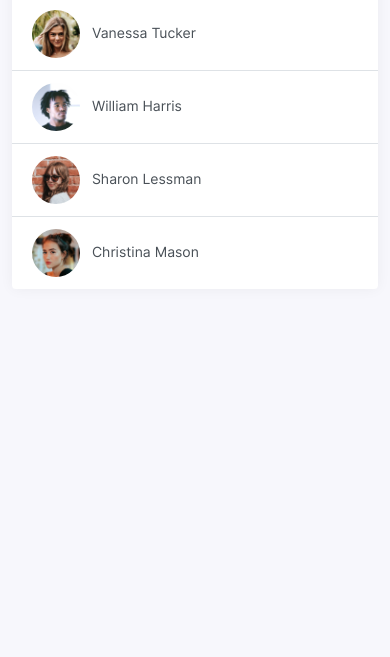
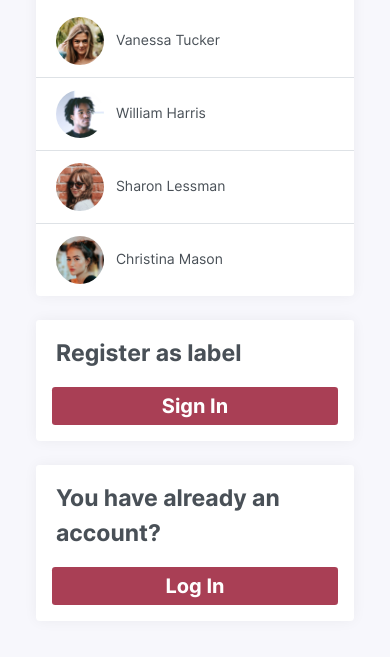
Before and after one commit to leZayn/m120_labely, a plain HTML site: page labely/index.html in a window 390 px wide. Shown: the part 704-1361 px from the top of the page. Before the commit the page ends 1017 px from the top, so only its background shows below. Drawn offline with Linux system fonts and the light colour scheme.

Commit message:
Changes index.html

```diff
--- a/labely/css/style.css
+++ b/labely/css/style.css
@@ -1,7 +1,54 @@
+.myRegisterButton {
+    font-weight: bold;
+    font-size: 20px;
+    margin-left: 5%;
+    margin-right: 5%;
+    color: #FFFF;
+    background-color: #A93F55;
+    border-style: none;
+}
 
-.suggested-labels-title {
+.myRegisterButton:focus {
+    background-color: #F2545B;
+}
+
+.myRegisterButton:hover {
+    background-color: #F2545B;
+}
+
+.myAlreadyAccountButton {
+    font-weight: bold;
+    font-size: 20px;
+    margin-left: 5%;
+    margin-right: 5%;
+    color: #FFFF;
+    background-color: #A93F55;
+    border-style: none;
+}
+
+.myAlreadyAccountButton:focus {
+    background-color: #F2545B;
+}
+
+.myAlreadyAccountButton:hover {
+    background-color: #F2545B;
+}
+
+.labels-title {
     text-align: center;
     font-size: 30px;
+    font-weight: bold;
+}
+
+.already-account-title {
+    text-align: left;
+    font-size: 23px;
+    font-weight: bold;
+}
+
+.register-title {
+    text-align: left;
+    font-size: 23px;
     font-weight: bold;
 }
 
@@ -17,15 +64,10 @@
 }
 
 .myRedButton {
-    color: #FFFF ;
+    color: #FFFF;
     background-color: #A93F55;
     border-style: none;
 }
-
-
-.myRedButton:focus{background-color:#F2545B;}
-.myRedButton:hover{background-color:#F2545B;}
-.ownBadge{background-color:#A93F55 !important;}
 
 .myRedButton:focus {
     background-color: #F2545B;
@@ -33,6 +75,10 @@
 
 .myRedButton:hover {
     background-color: #F2545B;
+}
+
+.ownBadge {
+    background-color: #A93F55 !important;
 }
 
 .mySearchButton {
@@ -49,3 +95,7 @@
 .mySearchButton:hover {
     background-color: #F2545B;
 }
+
+.h-10 {
+    height: 13.95%;
+}
--- a/labely/index.html
+++ b/labely/index.html
@@ -41,16 +41,19 @@
                 </div>
             </nav>
 
+            <main class="content">
+                <div class="container-fluid p-0">
                     <div class="container">
                         <div class="row">
-                    <div class="col-sm-8">
+                            <div class="col-md-8 col-xl-8">
                                 <div class="card flex-fill w-100">
-                            <img src="img/labely-with-slogan.jpeg" alt="labely" class="img-fluid labely-logo"/>
+                                    <img src="img/labely-with-slogan.jpeg" alt="labely" class="img-fluid labely-logo" />
                                 </div>
                                 <div class="card flex-fill w-100">
                                     <form class="pr-3">
                                         <div class="input-group input-group-navbar">
-                                    <input type="text" class="form-control" placeholder="Search…" aria-label="Search">
+                                            <input type="text" class="form-control" placeholder="Search…"
+                                                aria-label="Search">
                                             <button class="btn" type="button">
                                                 <i class="align-middle" data-feather="search"></i>
                                             </button>
@@ -71,38 +74,57 @@
                                     </div>
                                 </div>
                             </div>
-                    <div class="col-sm-4">
+                            <div class="col-md-4 col-xl-4">
                                 <div class="card flex-fill w-100">
-                            <p class="suggested-labels-title">suggested labels</p>
+                                    <p class="labels-title">suggested labels</p>
                                     <table class="table table-hover suggested-label">
                                         <tbody>
                                             <tr>
                                                 <td>
-                                            <img src="img/avatars/avatar-5.jpg" width="48" height="48" class="rounded-circle mr-2" alt="Avatar"> Vanessa Tucker
+                                                    <img src="img/avatars/avatar-5.jpg" width="48" height="48"
+                                                        class="rounded-circle mr-2" alt="Avatar"> Vanessa Tucker
                                                 </td>
                                             </tr>
                                             <tr>
                                                 <td>
-                                            <img src="img/avatars/avatar-2.jpg" width="48" height="48" class="rounded-circle mr-2" alt="Avatar"> William Harris
+                                                    <img src="img/avatars/avatar-2.jpg" width="48" height="48"
+                                                        class="rounded-circle mr-2" alt="Avatar"> William Harris
                                                 </td>
                                             </tr>
                                             <tr>
                                                 <td>
-                                            <img src="img/avatars/avatar-3.jpg" width="48" height="48" class="rounded-circle mr-2" alt="Avatar"> Sharon Lessman
+                                                    <img src="img/avatars/avatar-3.jpg" width="48" height="48"
+                                                        class="rounded-circle mr-2" alt="Avatar"> Sharon Lessman
                                                 </td>
                                             </tr>
                                             <tr>
                                                 <td>
-                                            <img src="img/avatars/avatar-4.jpg" width="48" height="48" class="rounded-circle mr-2" alt="Avatar"> Christina Mason
+                                                    <img src="img/avatars/avatar-4.jpg" width="48" height="48"
+                                                        class="rounded-circle mr-2" alt="Avatar"> Christina Mason
                                                 </td>
                                             </tr>
                                         </tbody>
                                     </table>
                                 </div>
+                                <div class="card pb-3 flex-fill">
+                                    <div class="card-header">
+                                        <p class="card-title mb-0 register-title">Register as label</p>
+                                    </div>
+                                    <button class="btn btn-primary myRegisterButton pl-5 pr-5" type="button">Sign
+                                        In</button>
+                                </div>
+                                <div class="card pb-3 flex-fill">
+                                    <div class="card-header">
+                                        <p class="card-title mb-0 register-title">You have already an account?</p>
+                                    </div>
+                                    <button class="btn btn-primary myAlreadyAccountButton pl-5 pr-5" type="button">Log
+                                        In</button>
                                 </div>
                             </div>
                         </div>
-
+                    </div>
+                </div>
+            </main>
         </div>
     </div>
 
```
Lines whose indentation alone changed are shown as unchanged.
